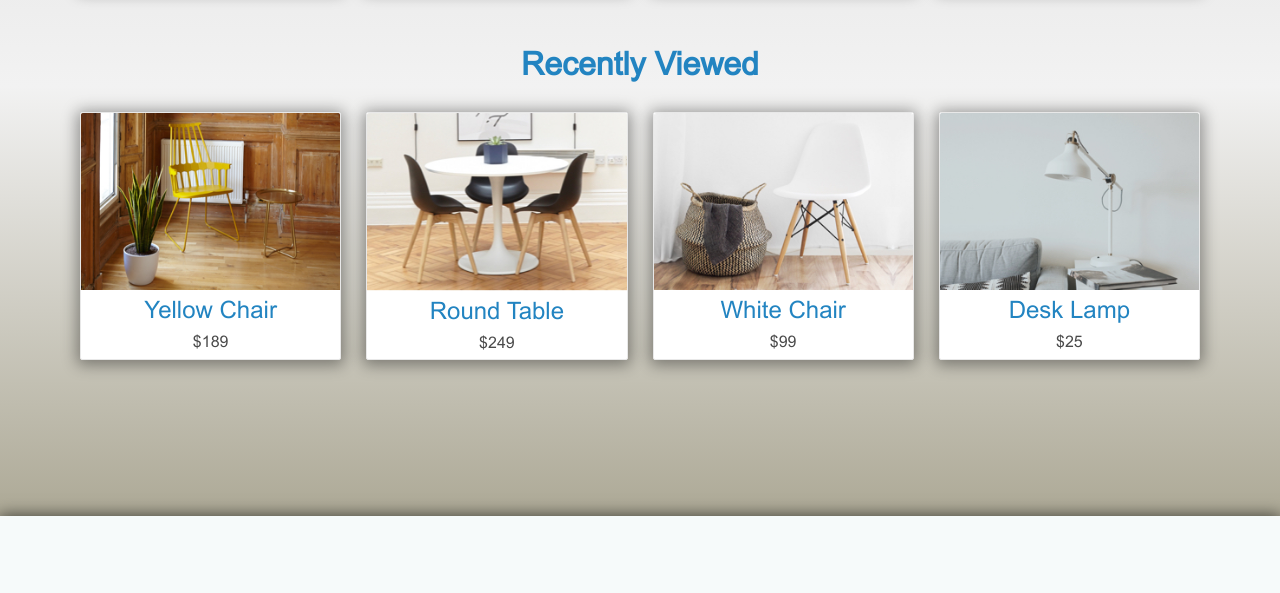
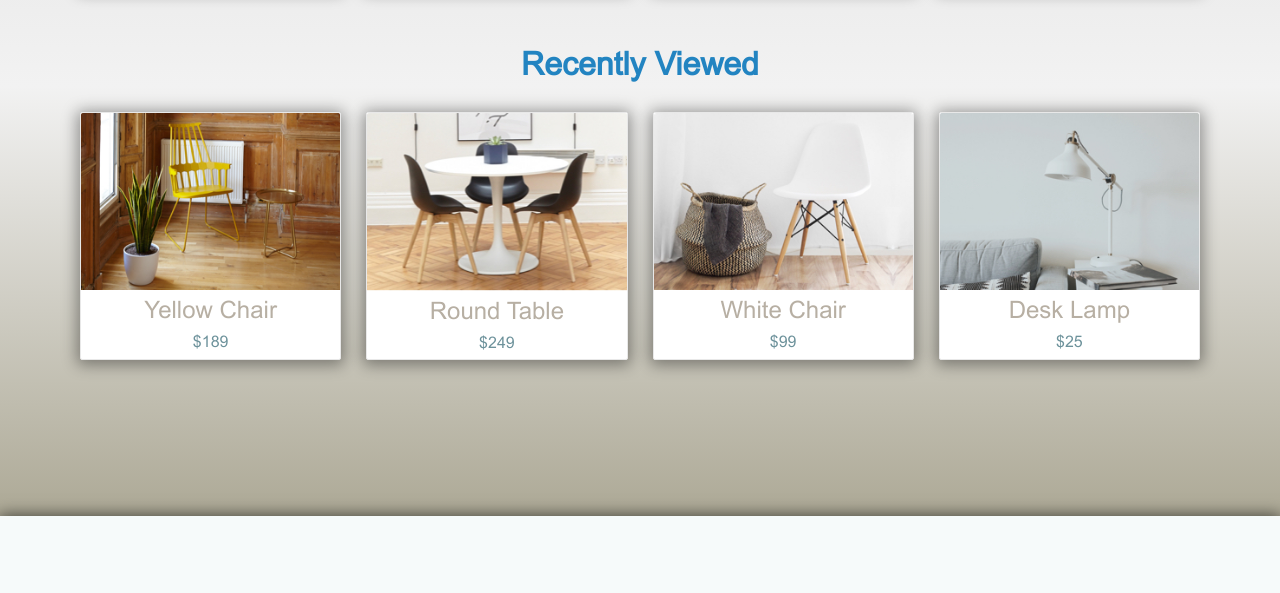
Before and after one commit to Aus10AC/Warehouse, a plain HTML site: page index.html in a window 1280 px wide. Shown: the part 910-1503 px from the top of the page. Drawn offline with nearby package versions, Linux system fonts and the light colour scheme.

Commit message:
color update

```diff
--- a/resources/css/base.css
+++ b/resources/css/base.css
@@ -159,7 +159,7 @@ select {
 }
 
 .product-item .description h3 {
-  color: rgba(34, 132, 193, 1);
+  color: rgba(183, 175, 163, 1);
   font-size: 1.5em;
 }
 
@@ -204,7 +204,7 @@ select {
 }
 
 .product-item .price {
-  color: hsla(0, 0%, 29%, 1);
+  color: rgba(109, 146, 155, 1);
 }
 
 
```
